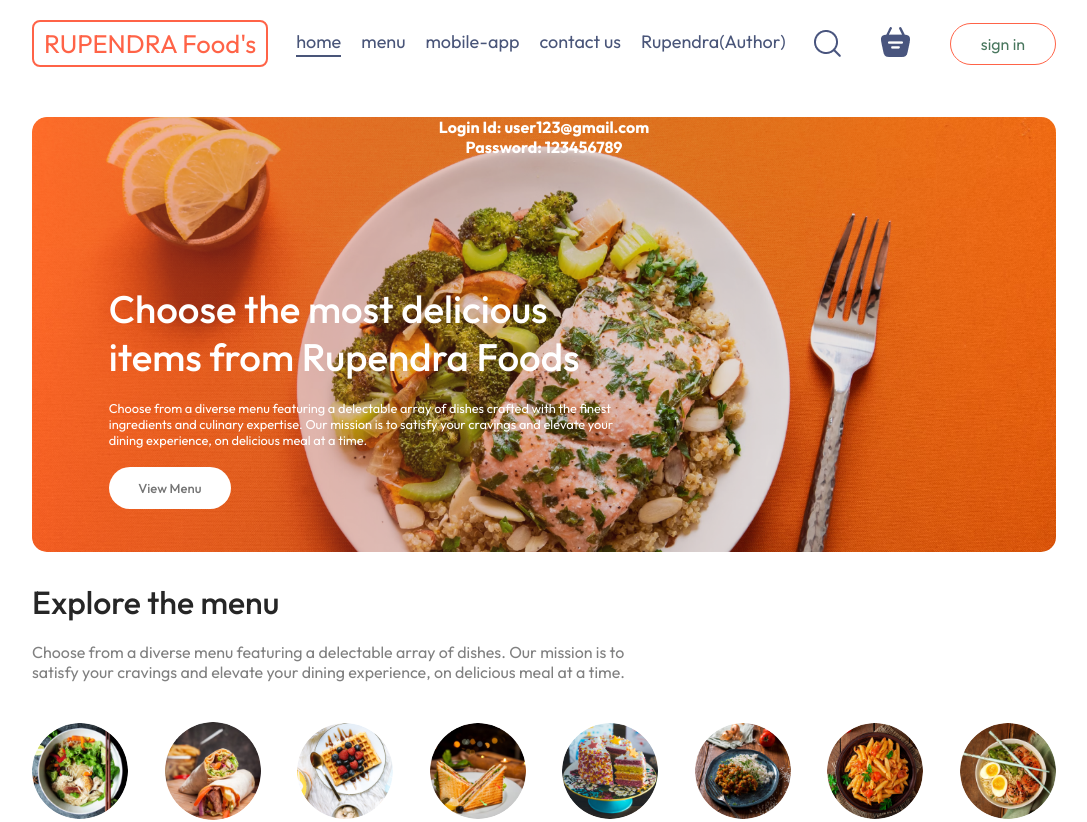
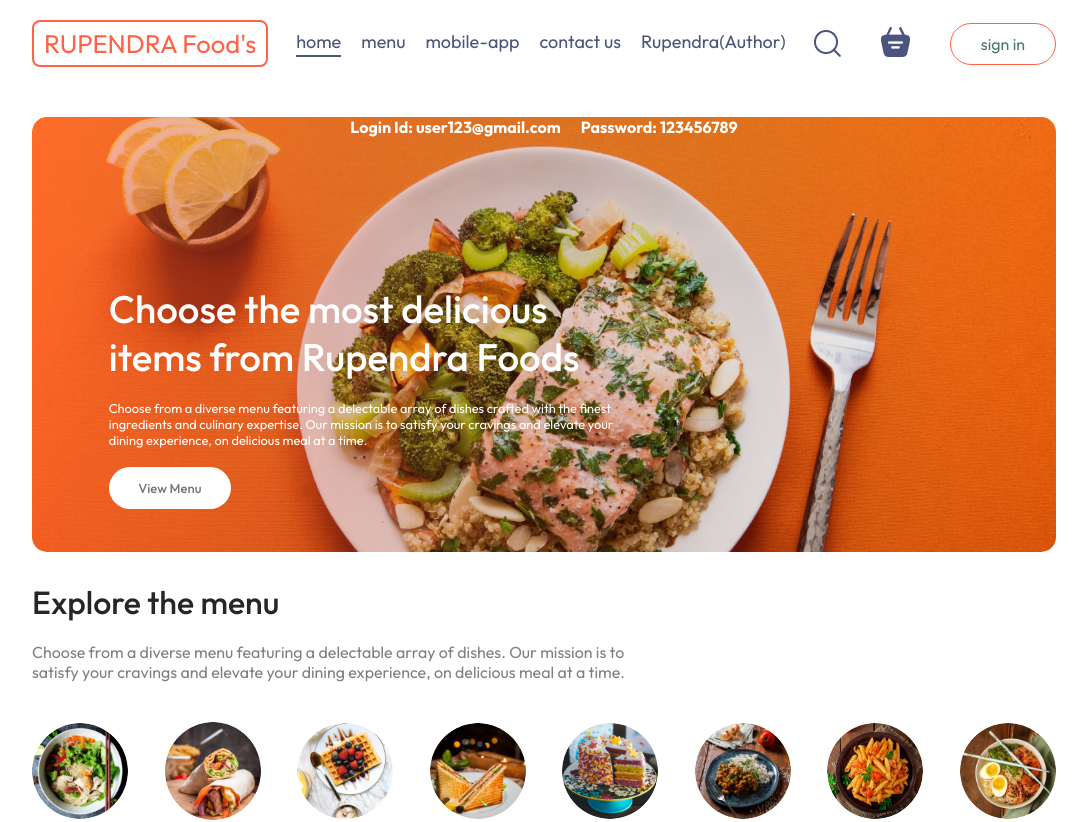
Before and after one commit to RupendraCHA/Rupendra_Food_Delivery, a React (Vite) app in the folder frontend/: page / in a window 1280 px wide. Shown: the top 822 px of the page, without its empty margins (96-1183 px from the left). Built offline with nearby package versions, Linux system fonts and the light colour scheme; no server answers.

Commit message:
Aligning items

```diff
--- a/frontend/src/components/Header/Header.css
+++ b/frontend/src/components/Header/Header.css
@@ -6,14 +6,16 @@
   position: relative;
   border-radius: 15px;
 }
+.header .user{
+  display: flex;
+  gap: 20px;
+  justify-content: center;
+}
 .header .user p{
   text-align: center;
   color: white;
   font-size: 16px;
   font-weight: bold;
-  display: flex;
-  gap: 20px;
-  justify-content: center;
 }
 .header-contents {
   position: absolute;
```
